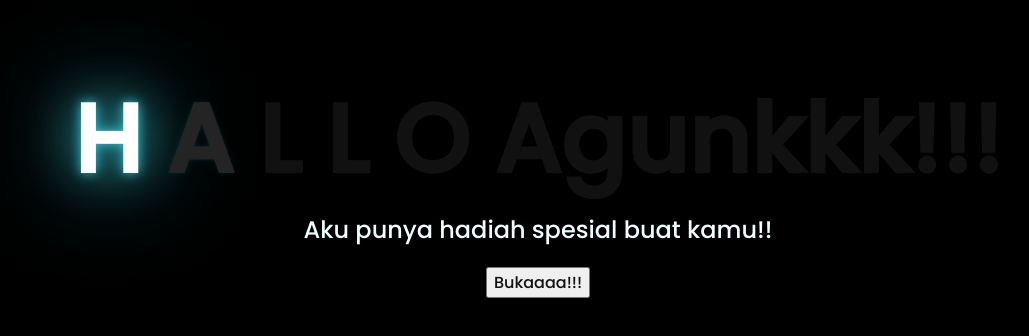
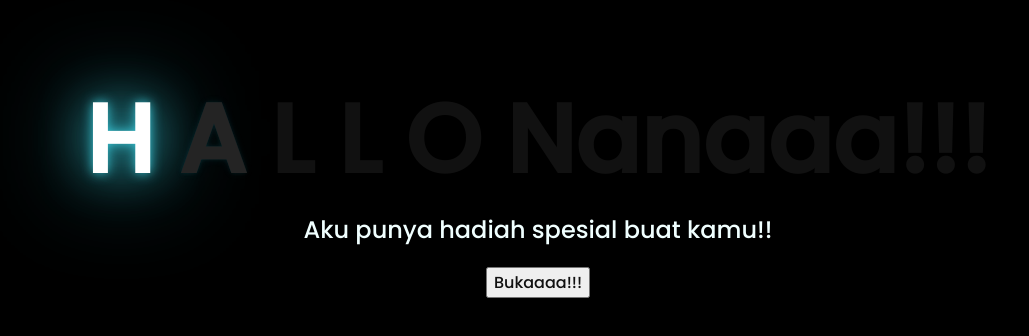
Before and after one commit to dottprojectt/kado-nana, a plain HTML site: page index.html in a window 1280 px wide. Shown: the part 226-562 px from the top of the page, without its empty margins (110-1139 px from the left). Drawn offline with Linux system fonts and the light colour scheme.

Commit message:
change tittle
ubah tittle dan nama

```diff
--- a/index.html
+++ b/index.html
@@ -6,7 +6,7 @@
     <meta name="viewport" content="width=device-width, initial-scale=1.0" />
     <link rel="stylesheet" href="css/style.css" />
     <link rel="icon" href="img/flowers.png" type="image/x-icon" />
-    <title>Flowers</title>
+    <title>dear nana</title>
   </head>
   <body>
     <div class="greetings">
@@ -16,7 +16,7 @@
       <span>L</span>
       <span>L</span>
       <span>O</span>
-      <span>Agunkkk!!!</span>
+      <span>Nanaaa!!!</span>
     </div>
     <div class="description">
       <span>Aku punya hadiah spesial buat kamu!!</span>
```
